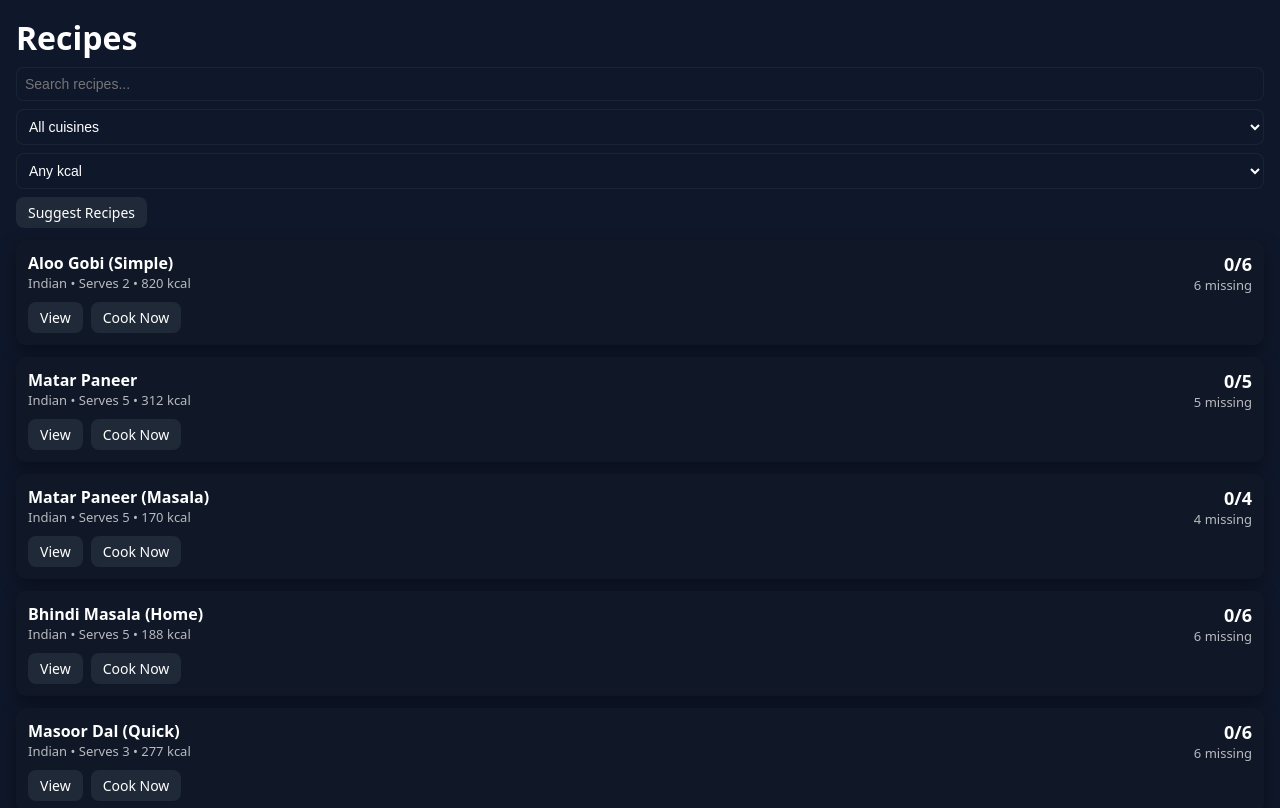
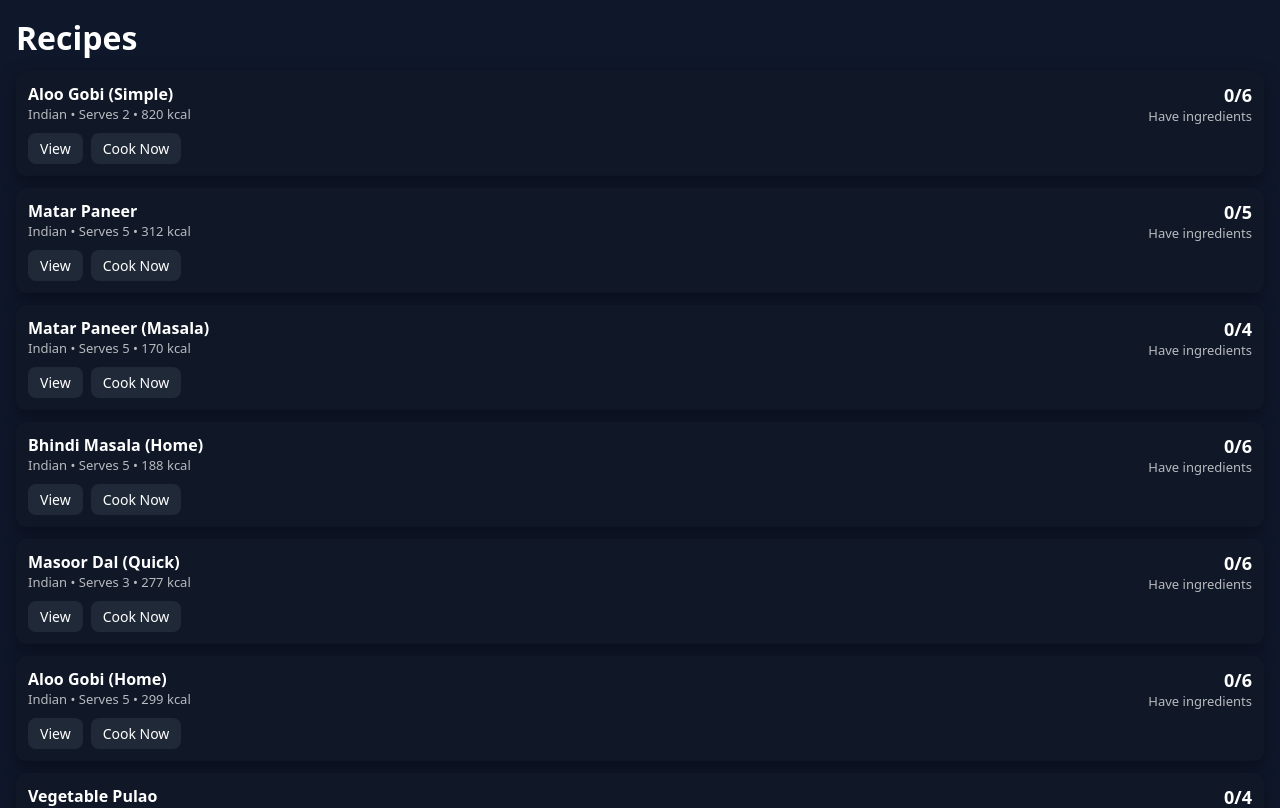
Before and after one commit to choudharymanav13-code/theapp, a Next.js app: page /recipes in a window 1280 px wide. Shown: the top 808 px of the page. Built offline with nearby package versions, Linux system fonts and the light colour scheme; no server answers.

Commit message:
Update page.js

```diff
--- a/src/app/recipes/page.js
+++ b/src/app/recipes/page.js
@@ -3,17 +3,15 @@
 import { useEffect, useState } from 'react';
 import Link from 'next/link';
 import { supabase } from '../../lib/supabaseClient';
+import ConfirmModal from '../../components/ConfirmModal';
 
 export default function RecipesList() {
   const [recipes, setRecipes] = useState([]);
   const [loading, setLoading] = useState(true);
   const [inventoryNames, setInventoryNames] = useState([]);
-
-  // Filters
-  const [q, setQ] = useState('');
-  const [cuisine, setCuisine] = useState('');
-  const [calories, setCalories] = useState('');
-  const [suggest, setSuggest] = useState(false);
+  const [modalOpen, setModalOpen] = useState(false);
+  const [pendingRecipe, setPendingRecipe] = useState(null);
+  const [cooking, setCooking] = useState(false);
 
   useEffect(() => {
     loadInventoryNames();
@@ -21,7 +19,7 @@ export default function RecipesList() {
 
   useEffect(() => {
     fetchRecipes();
-  }, [inventoryNames, q, cuisine, calories, suggest]);
+  }, [inventoryNames]);
 
   async function loadInventoryNames() {
     const { data: { user } } = await supabase.auth.getUser();
@@ -35,12 +33,8 @@ export default function RecipesList() {
     try {
       const params = new URLSearchParams();
       inventoryNames.forEach(n => params.append('inventory[]', n));
-      if (q) params.set('q', q);
-      if (cuisine) params.set('cuisine', cuisine);
-      if (calories) params.set('calories', calories);
-      if (suggest) params.set('suggest', 'true');
-
       const res = await fetch(`/api/recipes?${params.toString()}`);
+      if (!res.ok) throw new Error(`Failed: ${res.status}`);
       const j = await res.json();
       setRecipes(j);
     } catch (err) {
@@ -51,46 +45,59 @@ export default function RecipesList() {
     }
   }
 
+  function handleCook(recipe) {
+    setPendingRecipe(recipe);
+    setModalOpen(true);
+  }
+
+  async function confirmCook() {
+    if (!pendingRecipe) return;
+    setCooking(true);
+
+    try {
+      const res = await fetch('/api/recipes/cook', {
+        method: 'POST',
+        headers: { 'Content-Type': 'application/json' },
+        body: JSON.stringify({ recipeId: pendingRecipe.id }),
+      });
+      const data = await res.json();
+
+      if (data.error) {
+        alert(`Error: ${data.error}`);
+        return;
+      }
+
+      const { data: { user } } = await supabase.auth.getUser();
+
+      const results = [];
+      for (const ing of data.ingredients) {
+        const r = await fetch('/api/inventory/deduct', {
+          method: 'POST',
+          headers: { 'Content-Type': 'application/json' },
+          body: JSON.stringify({ ...ing, user_id: user.id }),
+        });
+        results.push(await r.json());
+      }
+
+      // summary
+      let summary = results.map(r =>
+        r.error ? `❌ ${r.error}` : `✅ ${r.message}`
+      ).join('\n');
+
+      alert(`Cooked ${pendingRecipe.title}!\n\n${summary}`);
+    } finally {
+      setCooking(false);
+      setModalOpen(false);
+      setPendingRecipe(null);
+    }
+  }
+
   return (
     <div style={{ padding: 16 }}>
       <h1>Recipes</h1>
-
-      {/* Filters */}
-      <div style={{ display: 'flex', gap: 8, marginBottom: 12, flexWrap: 'wrap' }}>
-        <input
-          className="input"
-          placeholder="Search recipes..."
-          value={q}
-          onChange={e => setQ(e.target.value)}
-          style={{ flex: 2 }}
-        />
-        <select className="input" value={cuisine} onChange={e => setCuisine(e.target.value)}>
-          <option value="">All cuisines</option>
-          <option value="indian">Indian</option>
-          <option value="italian">Italian</option>
-          <option value="mexican">Mexican</option>
-          <option value="chinese">Chinese</option>
-          <option value="global">Global</option>
-        </select>
-        <select className="input" value={calories} onChange={e => setCalories(e.target.value)}>
-          <option value="">Any kcal</option>
-          <option value="200">≤ 200</option>
-          <option value="500">≤ 500</option>
-          <option value="800">≤ 800</option>
-        </select>
-        <button
-          className={`btn ${suggest ? 'primary' : ''}`}
-          onClick={() => setSuggest(!suggest)}
-        >
-          {suggest ? 'Showing Suggestions' : 'Suggest Recipes'}
-        </button>
-      </div>
-
       <div style={{ marginTop: 12 }}>
         {loading ? (
           <div className="small">Loading…</div>
-        ) : recipes.length === 0 ? (
-          <div className="small">No recipes found. Try adjusting filters or add your own!</div>
         ) : (
           <div style={{ display: 'grid', gap: 12 }}>
             {recipes.map(r => (
@@ -106,11 +113,7 @@ export default function RecipesList() {
                     <div style={{ fontSize: 18, fontWeight: 700 }}>
                       {r.match_count ?? '-'}/{r.required_count ?? r.ingredients.length}
                     </div>
-                    <div className="small">
-                      {r.missing_count === 0
-                        ? 'Complete'
-                        : `${r.missing_count} missing`}
-                    </div>
+                    <div className="small">Have ingredients</div>
                   </div>
                 </div>
                 <div style={{ marginTop: 8 }}>
@@ -118,9 +121,10 @@ export default function RecipesList() {
                   <button
                     className="btn"
                     style={{ marginLeft: 8 }}
-                    onClick={() => (window.location.href = `/recipes/${r.id}`)}
+                    onClick={() => handleCook(r)}
+                    disabled={cooking}
                   >
-                    Cook Now
+                    {cooking && pendingRecipe?.id === r.id ? 'Cooking…' : 'Cook Now'}
                   </button>
                 </div>
               </div>
@@ -129,10 +133,13 @@ export default function RecipesList() {
         )}
       </div>
 
-      {/* Add Recipe Button */}
-      <div style={{ marginTop: 16 }}>
-        <Link href="/recipes/add" className="btn primary">+ Add Recipe</Link>
-      </div>
+      {/* Confirmation Modal */}
+      <ConfirmModal
+        open={modalOpen}
+        onClose={() => setModalOpen(false)}
+        onConfirm={confirmCook}
+        items={pendingRecipe?.ingredients || []}
+      />
     </div>
   );
 }
```
